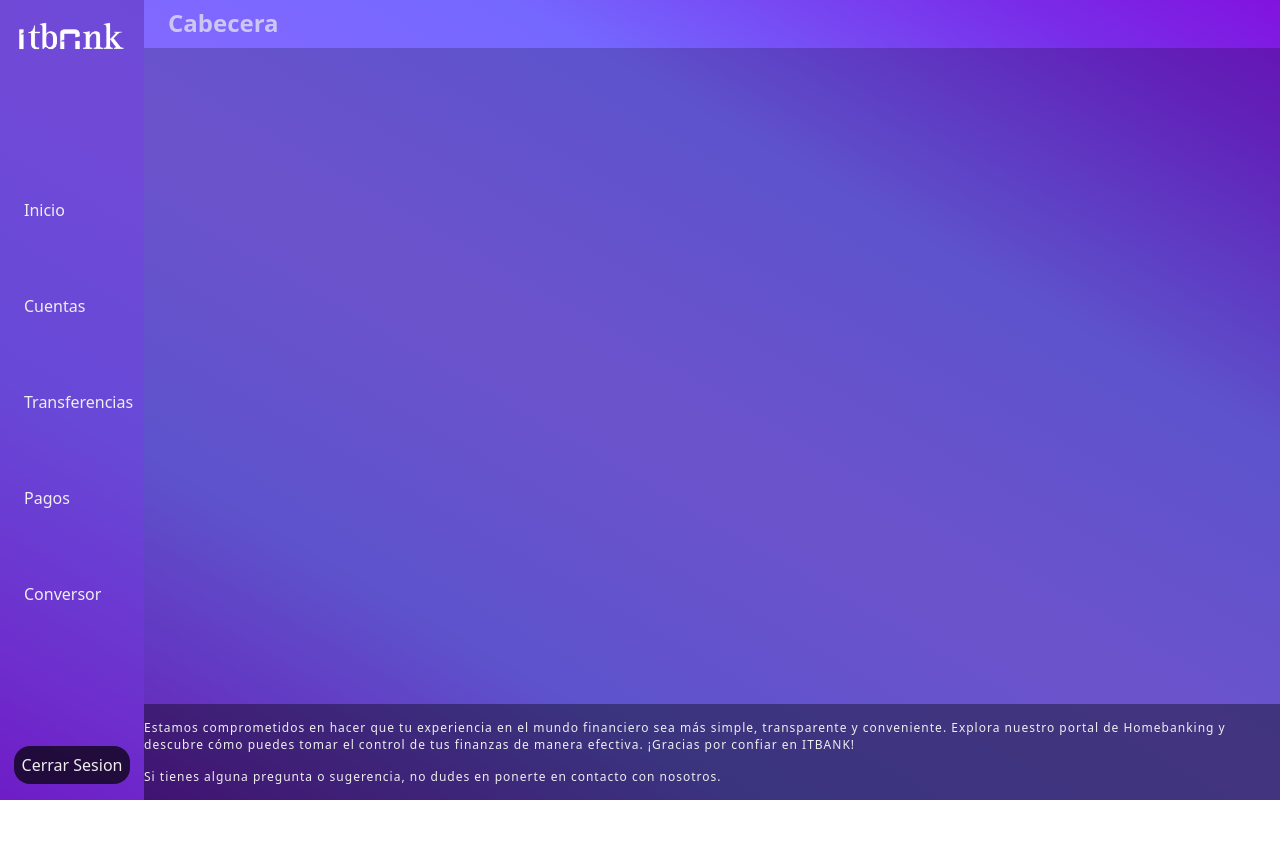
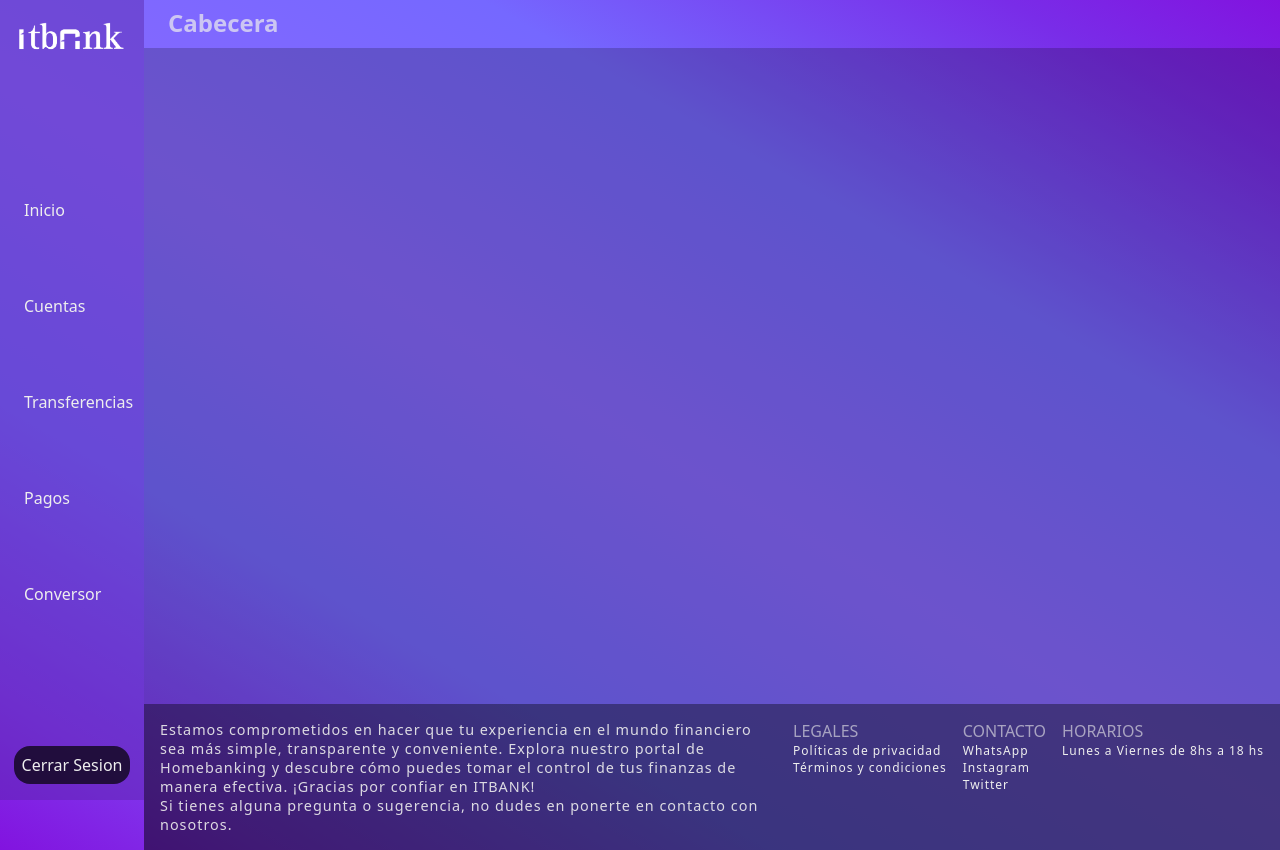
Before and after one commit to AgusT613/itba_full_stack_front, a React (Vite) app: page /inicio/conversor in a window 1280 px wide. Both pictures are taken after typing "Sample", "name@example.com", "Sample123" into the empty fields and a click on the input "Registrarse". Before the commit the page ends 800 px from the top, so only its background shows below. Built offline with nearby package versions, Linux system fonts and the light colour scheme.

Commit message:
Se corrigieron estilos del footer

```diff
--- a/src/components/Footer/Footer.css
+++ b/src/components/Footer/Footer.css
@@ -1,34 +1,20 @@
-*, *::after, *::before{
-    margin: 0;
-    padding: 0;
-    box-sizing: border-box;
-    list-style: none;
-}
-
-body{
-    font-family: system-ui, -apple-system, BlinkMacSystemFont, 'Segoe UI', Roboto, Oxygen, Ubuntu, Cantarell, 'Open Sans', 'Helvetica Neue', sans-serif;
-    background: rgb(169,19,223);
-    background: linear-gradient(45deg, rgba(169,19,223,0.8267682072829132) 0%, rgba(151,50,228,0.8883928571428571) 14%, rgba(122,91,235,0.9220063025210083) 30%, rgba(135,86,240,0.9164040616246498) 45%, rgba(59,122,245,0.8911939775910365) 60%, rgba(122,86,240,0.908000700280112) 75%, rgba(87,138,237,0.8855917366946778) 90%, rgba(180,19,223,0.8687850140056023) 100%);
-    color: #eee;
-    scroll-behavior: smooth;
-}
-
-a{
-    color: #eee;
-    text-decoration: none;
-    display: block;
-}
-
 /* Caja Pie de Pagina */
 .mas__informacion{
+    grid-column: 2 / 3;
     background: rgba(0, 0, 0, .5);
     display: flex;
     justify-content: space-evenly;
+    padding: 1em;
+    gap: 1em;
 }
 
-.mas__informacion > section{
-    display: grid;
-    grid: 1fr 2fr / 1fr;
+.mas__informacion article{
+    flex: 2;
+}
+
+.mas__informacion article p{
+    font-size: .9em;
+    opacity: .9;
 }
 
 .mas__informacion h4{
--- a/src/components/Footer/Footer.jsx
+++ b/src/components/Footer/Footer.jsx
@@ -1,17 +1,20 @@
-import styles from "./Footer.css"
+import './Footer.css'
 
-export function Footer() {
+export function Footer () {
   return (
-        <>
-         <footer class="mas__informacion">
+    <footer className='mas__informacion'>
+      <article>
+        <p>Estamos comprometidos en hacer que tu experiencia en el mundo financiero sea más simple, transparente y conveniente. Explora nuestro portal de Homebanking y descubre cómo puedes tomar el control de tus finanzas de manera efectiva. ¡Gracias por confiar en ITBANK!</p>
+        <p>Si tienes alguna pregunta o sugerencia, no dudes en ponerte en contacto con nosotros.</p>
+      </article>
       <section>
         <h4>Legales</h4>
         <ul>
           <li>
-                        <a href="" target="_blank">Políticas de privacidad</a>
+            <a href='' target='_blank'>Políticas de privacidad</a>
           </li>
           <li>
-                        <a href="" target="_blank">Términos y condiciones</a>
+            <a href='' target='_blank'>Términos y condiciones</a>
           </li>
         </ul>
       </section>
@@ -19,13 +22,13 @@ export function Footer() {
         <h4>Contacto</h4>
         <ul>
           <li>
-                        <a href="" target="_blank">WhatsApp</a>
+            <a href='' target='_blank'>WhatsApp</a>
           </li>
           <li>
-                        <a href="" target="_blank">Instagram</a>
+            <a href='' target='_blank'>Instagram</a>
           </li>
           <li>
-                        <a href="" target="_blank">Twitter</a>
+            <a href='' target='_blank'>Twitter</a>
           </li>
         </ul>
       </section>
@@ -34,6 +37,5 @@ export function Footer() {
         <p>Lunes a Viernes de 8hs a 18 hs</p>
       </section>
     </footer>
-        </>
   )
 }
--- a/src/components/Homebanking/Homebanking.jsx
+++ b/src/components/Homebanking/Homebanking.jsx
@@ -5,6 +5,7 @@ import { Transferencias } from '../Transferencias/Transferencias'
 import { Pagos } from '../Pagos/Pagos'
 import { MenuLateral } from '../MenuLateral/MenuLateral'
 import { Conversor } from '../Conversor/Conversor'
+import { Footer } from '../Footer/Footer'
 import styles from './Homebanking.module.css'
 
 export const Homebanking = () => {
@@ -27,10 +28,7 @@ export const Homebanking = () => {
       <aside className={styles.menu__lateral}>
         <MenuLateral />
       </aside>
-      <footer className={styles.mas__informacion}>
-        <p>Estamos comprometidos en hacer que tu experiencia en el mundo financiero sea más simple, transparente y conveniente. Explora nuestro portal de Homebanking y descubre cómo puedes tomar el control de tus finanzas de manera efectiva. ¡Gracias por confiar en ITBANK!</p>
-        <p>Si tienes alguna pregunta o sugerencia, no dudes en ponerte en contacto con nosotros.</p>
-      </footer>
+      <Footer />
     </div>
   )
 }
--- a/src/components/Homebanking/Homebanking.module.css
+++ b/src/components/Homebanking/Homebanking.module.css
@@ -7,7 +7,8 @@
 */
 .contenedor__pagina__principal{
     display: grid;
-    grid: 3em 1fr 6em / 9em 7fr
+    grid: 3em 1fr/ 9em 7fr;
+    grid-auto-rows: max-content;
 }
 .cabecera__titulo,
 .contenido__principal,
```
Lines whose indentation alone changed are shown as unchanged.
